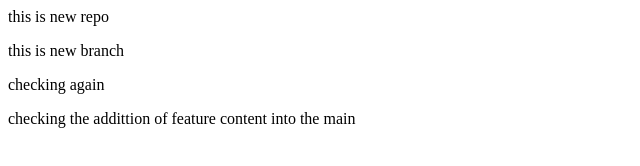
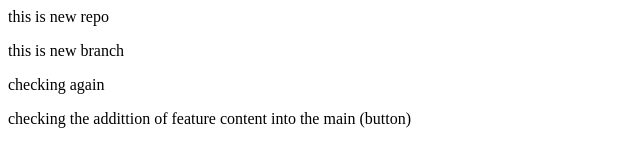
Before and after one commit to Hariom-Singh-001/localrepo, a plain HTML site: page index.html in a window 1280 px wide. Shown: the full height of the page, 0-640 px from the left. Drawn offline with Linux system fonts and the light colour scheme.

```diff
--- a/index.html
+++ b/index.html
@@ -1,4 +1,4 @@
 <p>this is new repo</p>
 <p>this is new branch</p>
 <p>checking again</p>
-<p>checking the addittion of feature content into the main</p>
+<p>checking the addittion of feature content into the main (button)</p>
```
